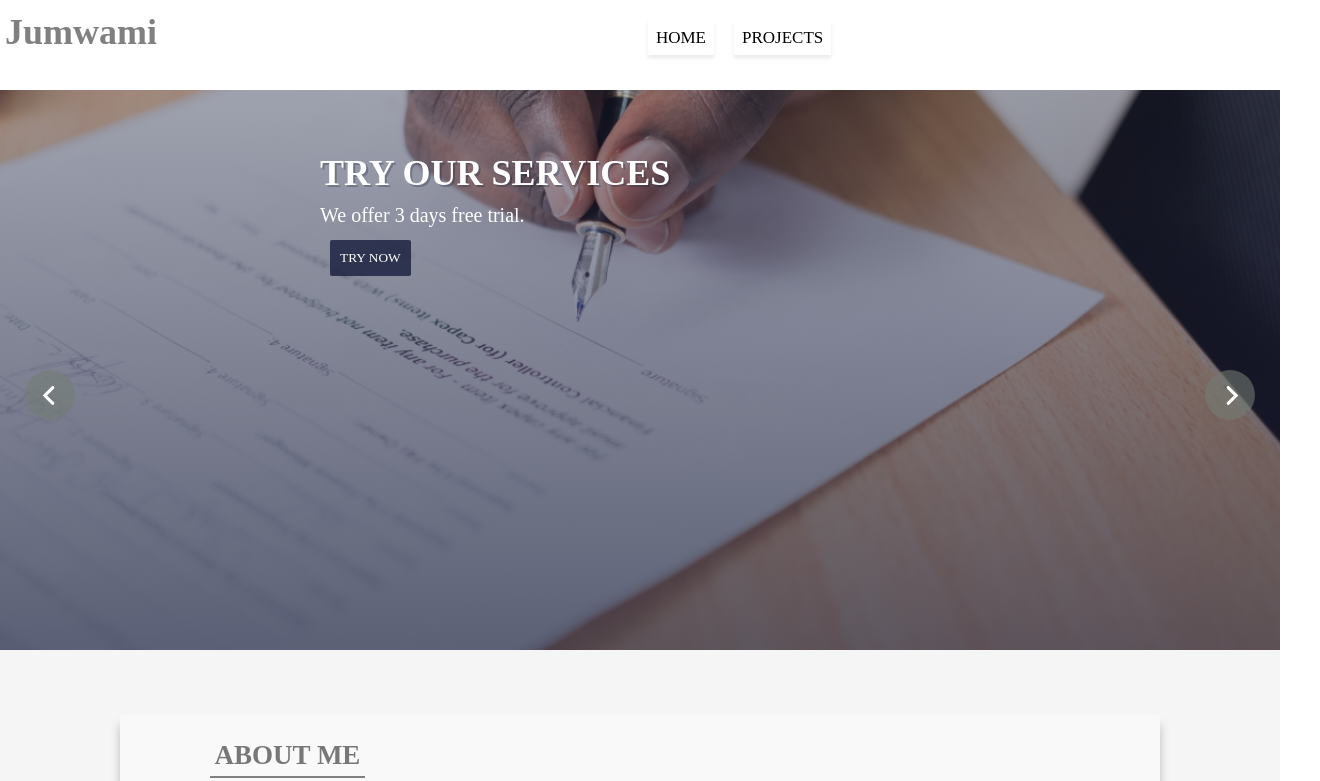
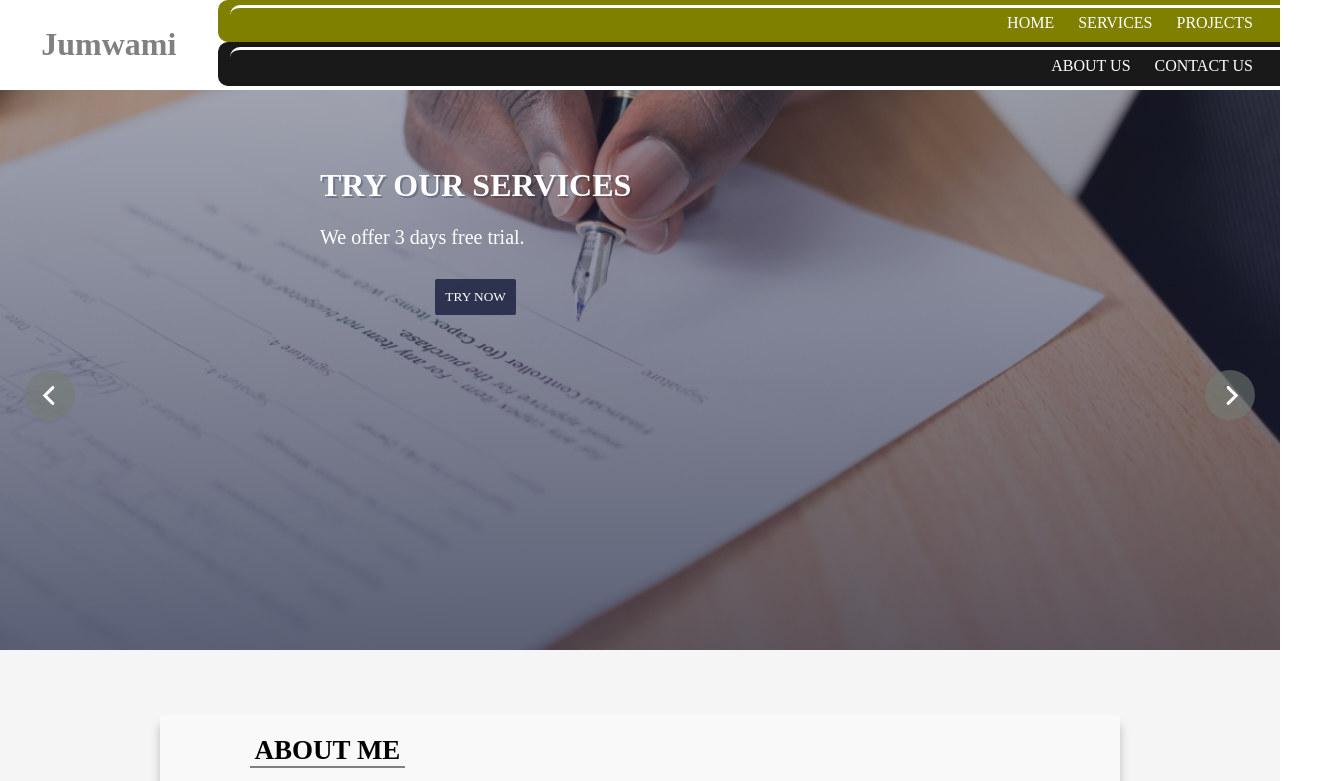
Before and after one commit to juma-vincent/Jumwami, a React (Create React App) app in the folder client/: page / in a window 1280 px wide. Shown: the top 781 px of the page, 1320 px wide, since content can reach past the window. Built offline with nearby package versions, Linux system fonts and the light colour scheme; grey boxes are pictures that could not be loaded.

Commit message:
modified the header styles

```diff
--- a/client/package.json
+++ b/client/package.json
@@ -12,6 +12,7 @@
     "node-sass": "^4.14.1",
     "react": "^17.0.1",
     "react-dom": "^17.0.1",
+    "react-router-dom": "^5.2.0",
     "react-scripts": "4.0.1",
     "styled-components": "^5.2.1",
     "web-vitals": "^0.2.4"
--- a/client/src/App.css
+++ b/client/src/App.css
@@ -1,17 +1,22 @@
-
-* {
-  padding: 0px;
-  margin: 0px;
-  /* box-sizing: border-box;  */
-}
 
 
 body {
+  padding: 0;
+  margin: 0;
+}
+.App {
+  text-align: center;
   font-family: Yu Gothic UI;
-  font-weight: 400;
-  font-size: 18px;
-  line-height: 1.5;
-  color: #777;
+   /* position: relative; */
+  overflow: hidden;
+  position: relative;
+}
 
-  /* background-color: rgba(226, 219, 219, 0.432); */
+a {
+  text-decoration: none;
+  color: rgb(78, 73, 73);
 }
+
+* {
+  box-sizing: border-box;
+}
--- a/client/src/components/header/header.jsx
+++ b/client/src/components/header/header.jsx
@@ -1,22 +1,46 @@
 import React from "react";
 import "./header.scss";
-// import { Link } from "react-router-dom";
+import {Link} from 'react-router-dom';
+import Option from "../option/option";
 
 const Header = () => {
   return (
     <div className="header-container">
+
       <div className="logo-box">
         <h1 style={{color:'grey', fontFamily: 'Times New Roman'}}> Jumwami</h1>
         {/* <img src="/images/logo.png" alt="" /> */}
       </div>
-      <div className="options-container">
-        <a to="/" className="option">
-          HOME
-        </a>
-        <a to="/projects" className="option">
-          PROJECTS
-        </a>
+
+      <div className="subheader-wrapper">
+          <div className='upper-subheader'>
+              <div className="options-container">
+              <Link to="/" >
+              <Option text='HOME'/>
+              </Link>
+              <Link to="/services" >
+              <Option text='SERVICES'/>
+              </Link>
+              <Link to="/projects" >
+              <Option text='PROJECTS'/>
+              </Link>
+
+              </div>
+
+          </div>
+
+          <div className='lower-subheader'>
+              <div className="options-container " style={{backgroundColor:'rgb(26, 25, 25) '}}>
+              <Link>
+              <Option text='ABOUT US'/>
+              </Link>
+              <Link to="/" >
+              <Option text='CONTACT US'/>
+              </Link>
+              </div>
+          </div>
       </div>
+
     </div>
   );
 };
--- a/client/src/components/header/header.scss
+++ b/client/src/components/header/header.scss
@@ -6,7 +6,9 @@
 
         .logo-box {
           padding: 5px;
-      height: 70px;
+          height: 90px;
+
+
           // width: 200px;
           width: 17%;
           @media screen and (max-width: 800px) {
@@ -18,21 +20,55 @@
             width: 47%;
           }
         }
+
+        .subheader-wrapper{
+          width: 83%;
+
+          display: flex;
+          flex-direction: column;
+
+              .upper-subheader{
+                display: flex;
+                justify-content: flex-end;
+                border-top-left-radius: 10px;
+                border-bottom-left-radius: 10px;
+                border-left: olive 1px solid;
+                border-top: olive solid 1px;
+                // border-bottom: black solid 3px;
+                height: 42px;
+                background-color: olive;
+
+              }
+
+              .lower-subheader{
+                display: flex;
+                justify-content: flex-end;
+                border-top:rgb(26, 25, 25) solid 1px;
+                border-bottom:rgb(26, 25, 25) solid 1px;
+                border-top-left-radius: 10px;
+                border-bottom-left-radius: 10px;
+                border-left:rgb(26, 25, 25)  1px solid;
+                border-top:rgb(26, 25, 25)  solid 1px;
+                height: 44px;
+                background-color:rgb(26, 25, 25) ;
+              }
+
+
+
               .options-container {
-      width: 80%;
+                border-top: white solid 3px;
+                border-top-left-radius: 10px;
+                border-bottom-left-radius: 10px;
+                align-items: center;
+                margin: 4px;
+                margin-right: -5px;
+                padding: 0 20px;
+                width: 99.4%;
                 display: flex;
-      justify-content: center;
+                justify-content: flex-end;
+                z-index: 2;
+                background-color: olive;
 
-      .option {
-        margin: 20px 10px;
-        height: 25px;
-        text-align: center;
-        font-size: 17px;
-        text-decoration: none;
-        color: black;
-        cursor: pointer;
-        box-shadow: 0px 3px 4px rgba(63, 46, 46, 0.1);
-        padding: 5px 8px;
 
 
               }
--- /dev/null
+++ b/client/src/components/option/option.jsx
@@ -0,0 +1,13 @@
+import React from 'react';
+import './option.scss';
+
+const Option = ({text}) => {
+    return (
+             <span className="option">
+              {text}
+              </span>
+
+     );
+}
+
+export default Option;
--- /dev/null
+++ b/client/src/components/option/option.scss
@@ -0,0 +1,54 @@
+.option {
+    border: transparent solid 1px ;
+    background-color: transparent;
+    padding: 3px 6px;
+    font-size: 16px;
+    color: white;
+    border-radius: 5px;
+    font-weight: 500;
+    margin: 0 5px;
+
+    cursor: pointer;
+    transition: all 0.5s;
+
+    &:hover {
+    color: rgb(241, 243, 106);
+    box-shadow: 0 3px 4px rgba(247, 238, 116, 0.419);
+    animation: pulsate 1s;
+    // border-color: rgb(241, 243, 106);
+
+    }
+
+    &:focus {
+    outline: none;
+    // animation: pulsate 1s;
+    border-color: rgb(241, 243, 106);
+    color: rgb(241, 243, 106);
+    // box-shadow: 0 5px 10px rgba(134, 106, 106, 0.25);
+
+    }
+
+    @media screen and (max-width: 800px) {
+    margin: 0 2px;
+    font-size: 11px;
+    padding: 5px;
+
+    }
+
+    @keyframes pulsate {
+        0% {
+        transform: scale(1);
+        box-shadow: none;
+        }
+
+        50% {
+        transform: scale(1.1);
+        box-shadow: 0 10px 20px rgba(0, 0, 0, 0.25);
+        }
+
+        100% {
+        transform: scale(1);
+        box-shadow: none;
+        }
+    }
+}
--- a/client/src/index.js
+++ b/client/src/index.js
@@ -3,10 +3,13 @@ import ReactDOM from 'react-dom';
 import './index.css';
 import App from './App';
 import reportWebVitals from './reportWebVitals';
+import {BrowserRouter} from 'react-router-dom'
 
 ReactDOM.render(
   <React.StrictMode>
-    <App />
+    <BrowserRouter>
+      <App />
+    </BrowserRouter>
   </React.StrictMode>,
   document.getElementById('root')
 );
--- a/client/src/pages/homepage/homepage.scss
+++ b/client/src/pages/homepage/homepage.scss
@@ -101,7 +101,7 @@
 
             // background-image: url("/images/image1.jpg");
             background-size: cover;
-            // object-fit: cover;
+            object-fit: cover;
             display: block;
             border-radius: 90%;
             @media screen and (max-width: 800px) {
```
Also changed, not shown: 2 other files (tests, documents, lock files or other folders). Lines whose indentation alone changed are shown as unchanged.
